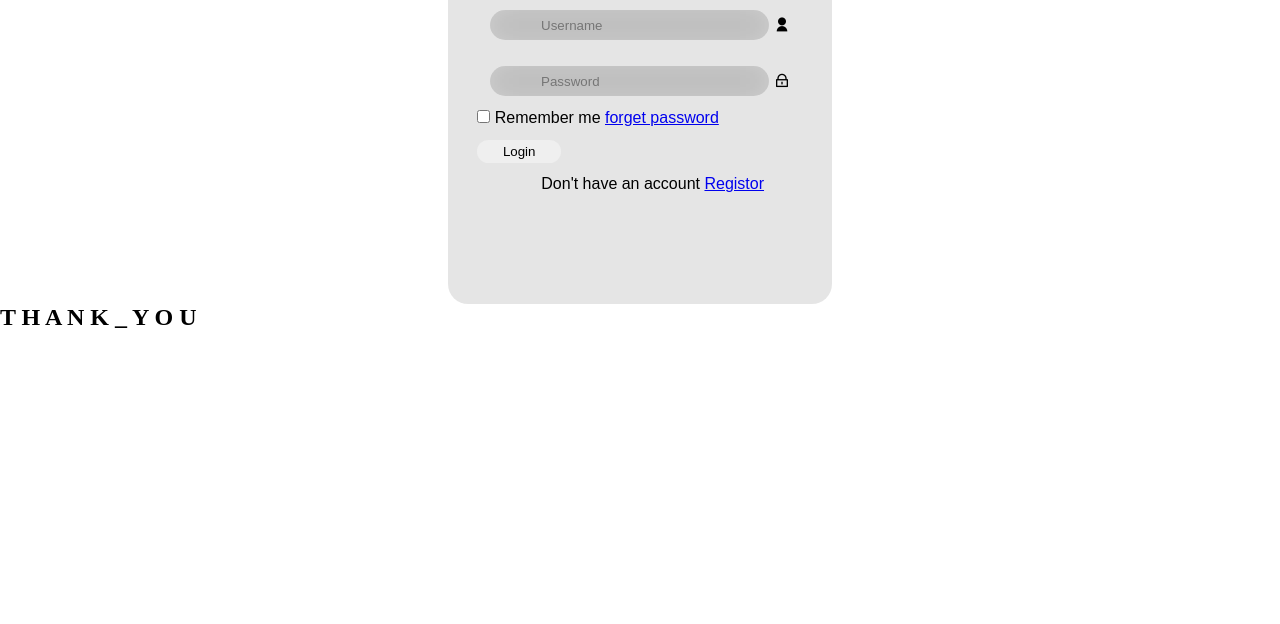
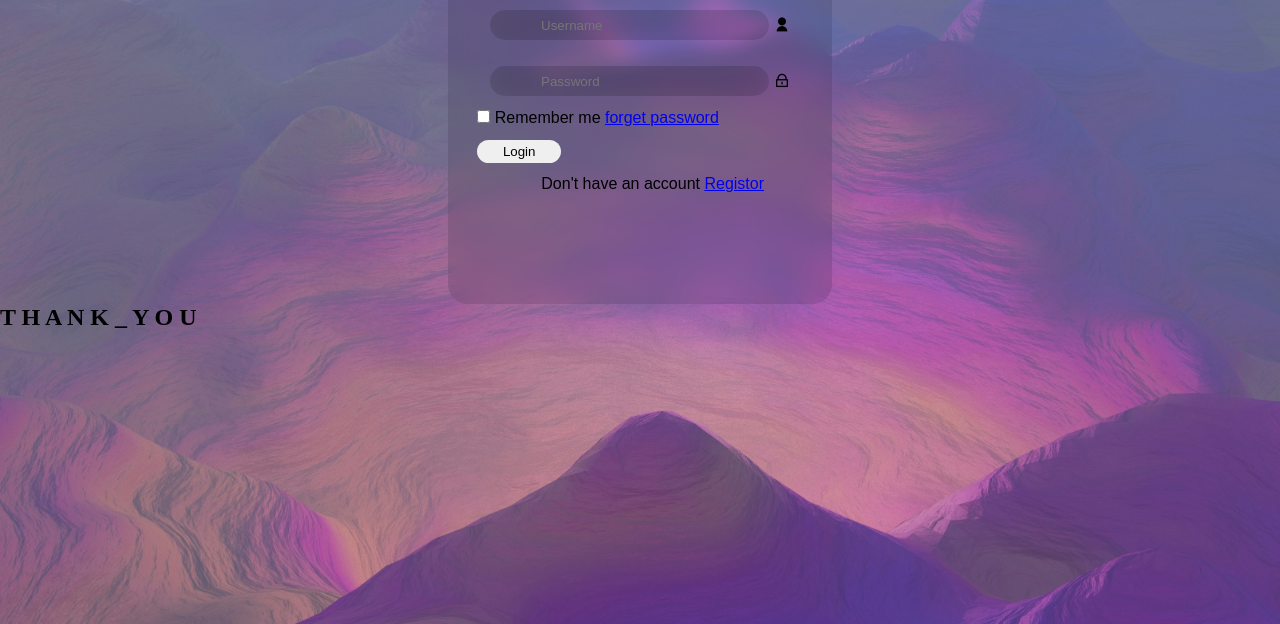
Before and after one commit to ramanandshinde/sonux_792, a plain HTML site: page index.html in a window 1280 px wide. Shown: the part 240-864 px from the top of the page. Drawn offline with nearby package versions, Linux system fonts and the light colour scheme; the site is published under a folder, as on GitHub Pages, so addresses that start at the root find nothing.

Commit message:
Image adress

```diff
--- a/style.css
+++ b/style.css
@@ -8,7 +8,7 @@
 html,body{
     height: 100%;
     width: 100%;
-    background-image: url(/salvatore-andrea-santacroce-PsQ5IuyCM5A-unsplash.jpg);
+    background-image: url("salvatore-andrea-santacroce-PsQ5IuyCM5A-unsplash.jpg");
     background-position: initial;
     background-size: cover;
 }
```
